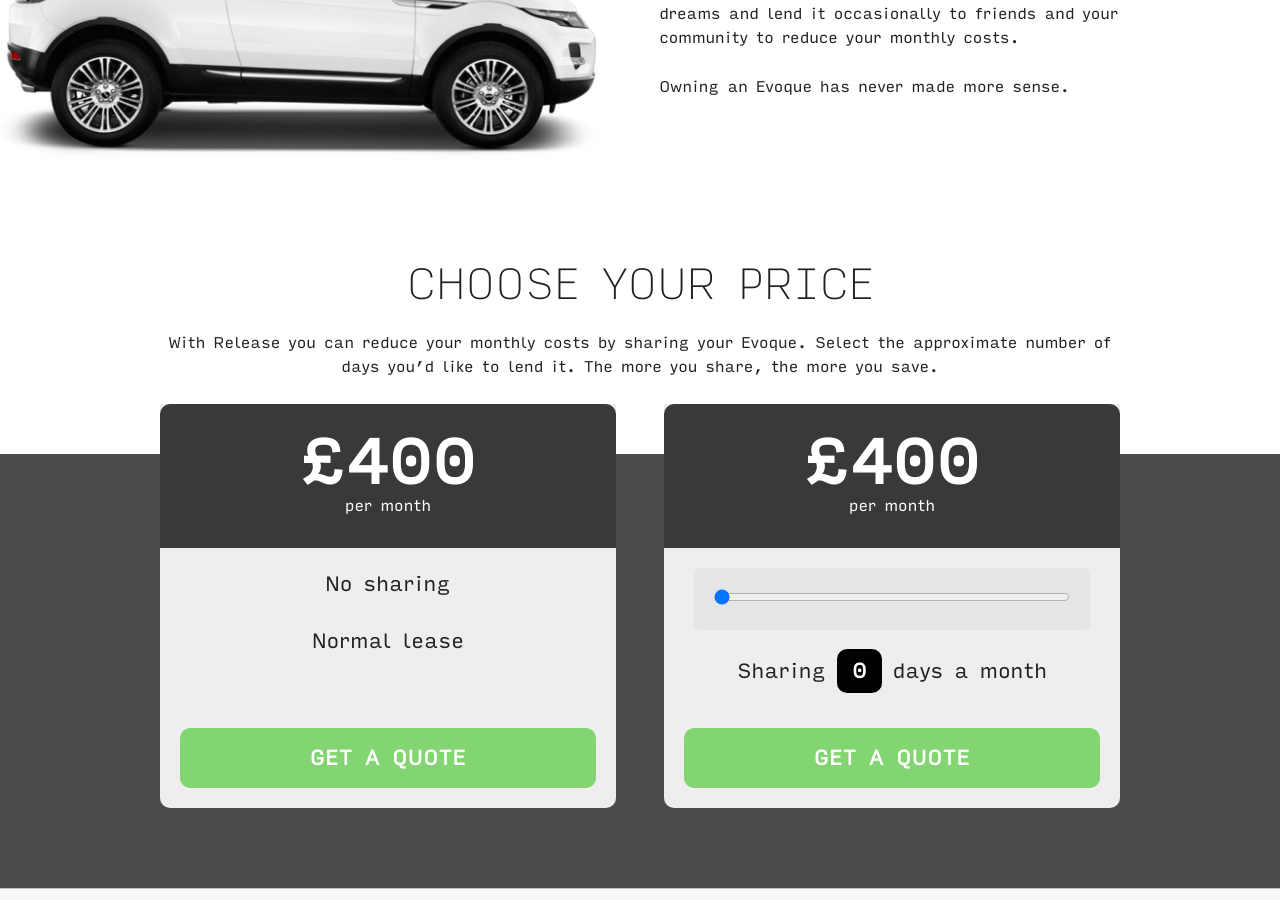
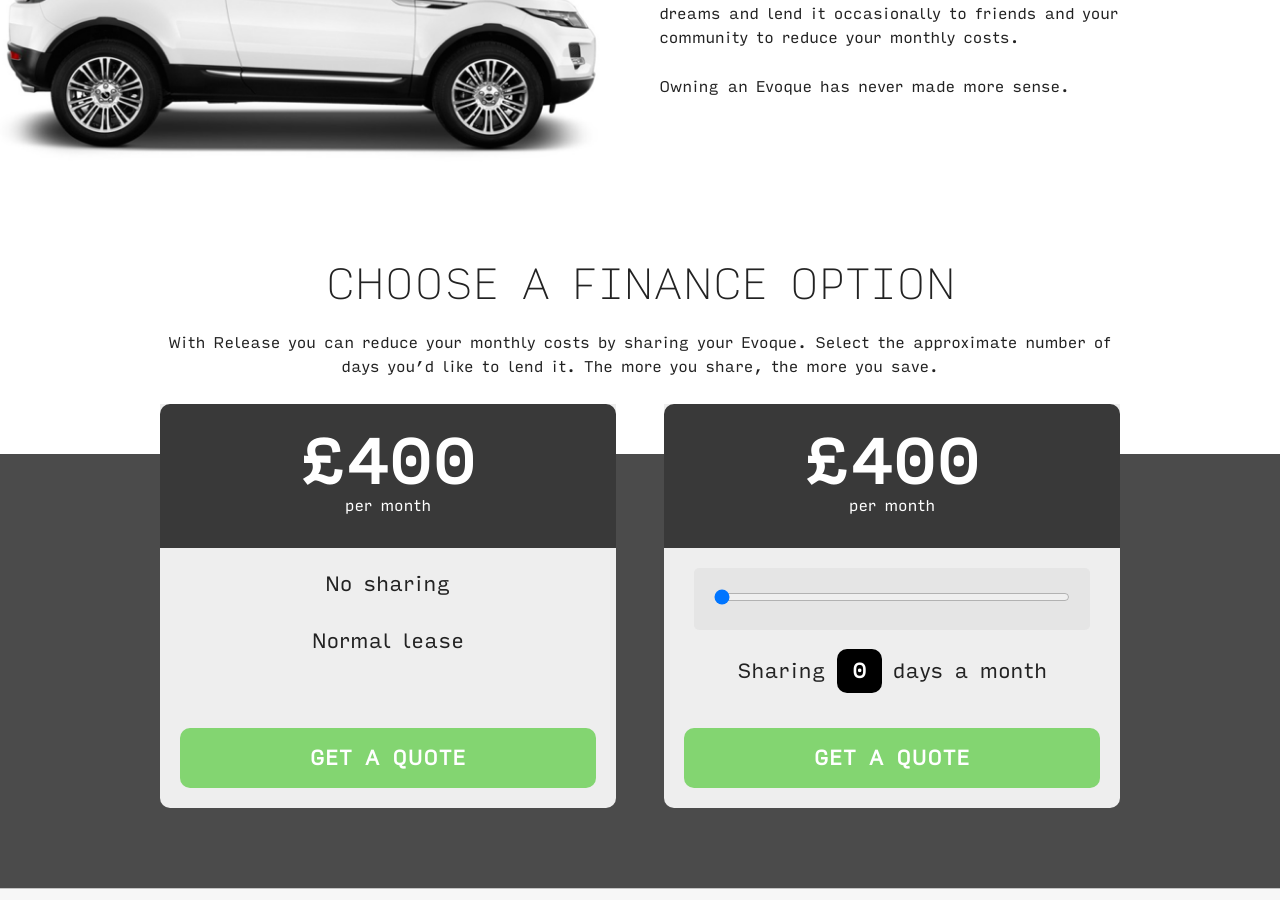
Before and after one commit to releasefinance/releasefinance.github.io, a Jekyll site: the page built from evoque.html, in a window 1280 px wide and 900 px high, scrolled down 429 px. Built offline with Jekyll 4.4.1, drawn with Linux system fonts in a browser that asks for light colours; nearby versions of some CDN libraries; comment, search, counter and statistics services are not loaded; some of the changed text lies outside the part shown.

Commit message:
Update evoque.html

```diff
--- a/evoque.html
+++ b/evoque.html
@@ -15,7 +15,7 @@
   image  : intro_car_evoque.png
 
 price :
-  header      : Choose your price
+  header      : Choose A Finance Option
   description : With Release you can reduce your monthly costs by sharing your Evoque. Select the approximate number of days you’d like to lend it. The more you share, the more you save.
   cta         : Get a quote
   fixed:
```
